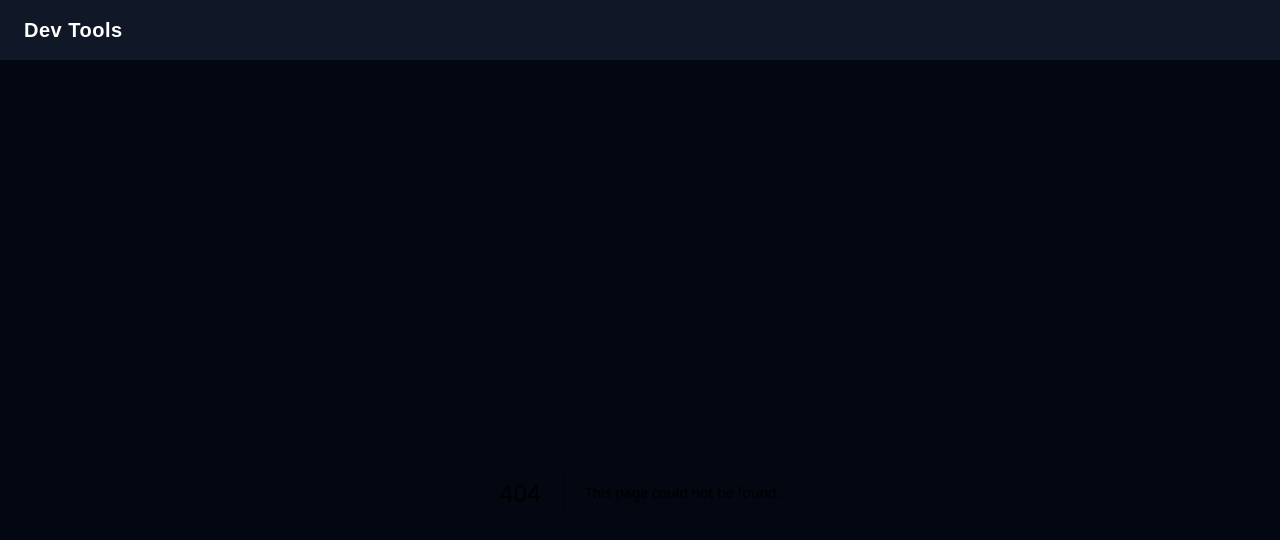
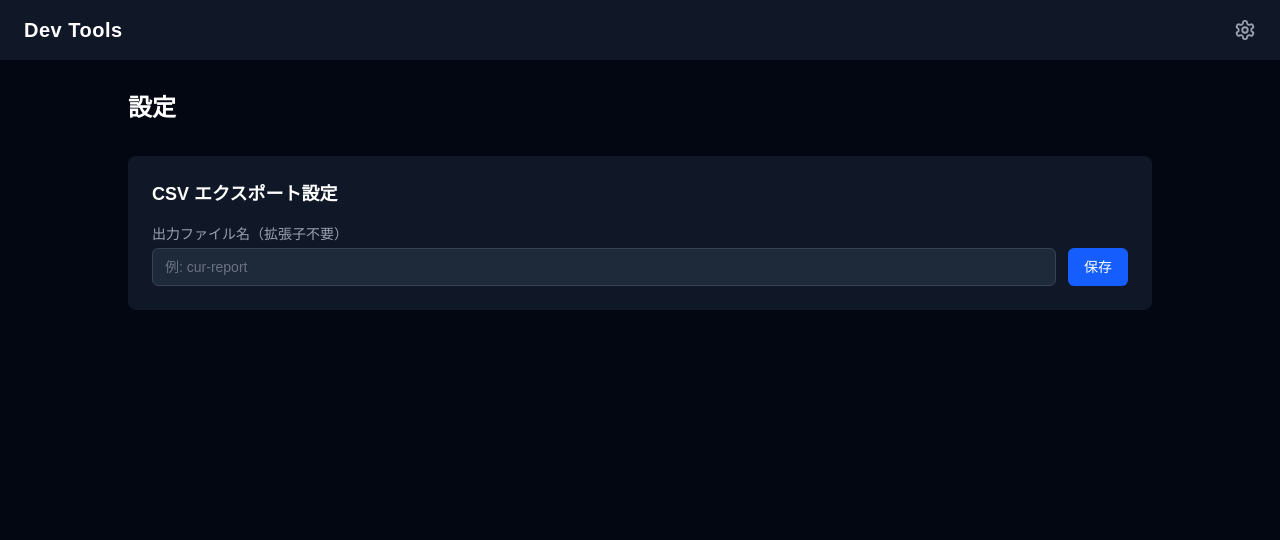
Before and after one commit to kandalog/dev-tools, a Next.js app: page /settings in a window 1280 px wide. Before the commit this address had no page. Shown: the top 540 px of the page. Built offline with nearby package versions, Linux system fonts and the light colour scheme.

Commit message:
feat: 設定ページ作成

```diff
--- a/app/components/Header.tsx
+++ b/app/components/Header.tsx
@@ -2,12 +2,35 @@ import Link from "next/link";
 
 export default function Header() {
   return (
-    <header className="bg-gray-900 text-white px-6 py-4 shadow-lg">
+    <header className="bg-gray-900 text-white px-6 py-4 shadow-lg flex items-center justify-between">
       <h1>
-        <Link href="/" className="text-xl font-bold tracking-wide hover:text-gray-300">
+        <Link
+          href="/"
+          className="text-xl font-bold tracking-wide hover:text-gray-300"
+        >
           Dev Tools
         </Link>
       </h1>
+      <Link
+        href="/settings"
+        className="text-gray-400 hover:text-white transition-colors"
+        aria-label="設定"
+      >
+        <svg
+          xmlns="http://www.w3.org/2000/svg"
+          width="22"
+          height="22"
+          viewBox="0 0 24 24"
+          fill="none"
+          stroke="currentColor"
+          strokeWidth="2"
+          strokeLinecap="round"
+          strokeLinejoin="round"
+        >
+          <path d="M12.22 2h-.44a2 2 0 0 0-2 2v.18a2 2 0 0 1-1 1.73l-.43.25a2 2 0 0 1-2 0l-.15-.08a2 2 0 0 0-2.73.73l-.22.38a2 2 0 0 0 .73 2.73l.15.1a2 2 0 0 1 1 1.72v.51a2 2 0 0 1-1 1.74l-.15.09a2 2 0 0 0-.73 2.73l.22.38a2 2 0 0 0 2.73.73l.15-.08a2 2 0 0 1 2 0l.43.25a2 2 0 0 1 1 1.73V20a2 2 0 0 0 2 2h.44a2 2 0 0 0 2-2v-.18a2 2 0 0 1 1-1.73l.43-.25a2 2 0 0 1 2 0l.15.08a2 2 0 0 0 2.73-.73l.22-.39a2 2 0 0 0-.73-2.73l-.15-.08a2 2 0 0 1-1-1.74v-.5a2 2 0 0 1 1-1.74l.15-.09a2 2 0 0 0 .73-2.73l-.22-.38a2 2 0 0 0-2.73-.73l-.15.08a2 2 0 0 1-2 0l-.43-.25a2 2 0 0 1-1-1.73V4a2 2 0 0 0-2-2z" />
+          <circle cx="12" cy="12" r="3" />
+        </svg>
+      </Link>
     </header>
   );
 }
--- /dev/null
+++ b/app/settings/page.tsx
@@ -0,0 +1,11 @@
+import { BaseTitle } from "@/app/components/BaseTitle";
+import { SettingsPage } from "@/features/settings/components/SettingsPage";
+
+export default function Page() {
+  return (
+    <>
+      <BaseTitle>設定</BaseTitle>
+      <SettingsPage />
+    </>
+  );
+}
--- a/features/cur-csv-generator/hooks/useCsvExport.ts
+++ b/features/cur-csv-generator/hooks/useCsvExport.ts
@@ -2,6 +2,7 @@
 
 import { AWS_CUR_RECORDS } from "@/features/cur-csv-generator/assets/cur-csv-base";
 import { RowData } from "@/features/cur-csv-generator/types";
+import { getCsvFilename } from "@/lib/storage";
 
 // 行データをCUR形式のCSV文字列に変換する
 const buildCsvString = (rows: RowData[]): string => {
@@ -40,18 +41,30 @@ const createCsvBlob = (csv: string): Blob => {
   return new Blob([bom + csv], { type: "text/csv;charset=utf-8;" });
 };
 
+const resolveFilename = (): string => {
+  const stored = getCsvFilename();
+  if (stored) return stored;
+
+  alert(
+    "ファイル名が未設定です。\n設定ページから出力されるファイル名を変更できます。"
+  );
+  return "default";
+};
+
 export const useCsvExport = (rows: RowData[]) => {
   const generateCsv = () => {
+    const filename = resolveFilename();
     const blob = createCsvBlob(buildCsvString(rows));
-    downloadFile(blob, "cur-report.csv");
+    downloadFile(blob, `${filename}.csv`);
   };
 
   const generateGz = async () => {
+    const filename = resolveFilename();
     const blob = createCsvBlob(buildCsvString(rows));
     const cs = new CompressionStream("gzip");
     const compressedStream = blob.stream().pipeThrough(cs);
     const compressedBlob = await new Response(compressedStream).blob();
-    downloadFile(compressedBlob, "cur-report.csv.gz");
+    downloadFile(compressedBlob, `${filename}.csv.gz`);
   };
 
   return { generateCsv, generateGz };
--- /dev/null
+++ b/features/settings/components/SettingsPage.tsx
@@ -0,0 +1,44 @@
+"use client";
+
+import { useSettings } from "@/features/settings/hooks/useSettings";
+
+export const SettingsPage = () => {
+  const { csvFilename, setCsvFilenameState, saveCsvFilename, saved } =
+    useSettings();
+
+  return (
+    <div className="space-y-8">
+      <section className="rounded-lg bg-gray-900 p-6">
+        <h3 className="mb-4 text-lg font-semibold text-white">
+          CSV エクスポート設定
+        </h3>
+        <div className="space-y-4">
+          <div>
+            <label
+              htmlFor="csvFilename"
+              className="mb-1 block text-sm text-gray-400"
+            >
+              出力ファイル名（拡張子不要）
+            </label>
+            <div className="flex gap-3">
+              <input
+                id="csvFilename"
+                type="text"
+                value={csvFilename}
+                onChange={(e) => setCsvFilenameState(e.target.value)}
+                placeholder="例: cur-report"
+                className="flex-1 rounded-md border border-gray-700 bg-gray-800 px-3 py-2 text-sm text-white placeholder-gray-500 focus:border-blue-500 focus:outline-none"
+              />
+              <button
+                onClick={saveCsvFilename}
+                className="rounded-md bg-blue-600 px-4 py-2 text-sm font-medium text-white hover:bg-blue-700 transition-colors"
+              >
+                {saved ? "保存しました" : "保存"}
+              </button>
+            </div>
+          </div>
+        </div>
+      </section>
+    </div>
+  );
+};
--- /dev/null
+++ b/features/settings/hooks/useSettings.ts
@@ -0,0 +1,24 @@
+"use client";
+
+import { useState } from "react";
+import { getCsvFilename, setCsvFilename } from "@/lib/storage";
+
+export const useSettings = () => {
+  const [csvFilename, setCsvFilenameState] = useState(
+    () => getCsvFilename() ?? ""
+  );
+  const [saved, setSaved] = useState(false);
+
+  const saveCsvFilename = () => {
+    setCsvFilename(csvFilename.trim());
+    setSaved(true);
+    setTimeout(() => setSaved(false), 2000);
+  };
+
+  return {
+    csvFilename,
+    setCsvFilenameState,
+    saveCsvFilename,
+    saved,
+  };
+};
--- /dev/null
+++ b/lib/storage.ts
@@ -0,0 +1,13 @@
+const STORAGE_KEYS = {
+  CSV_FILENAME: "settings:csvFilename",
+} as const;
+
+export const getCsvFilename = (): string | null => {
+  if (typeof window === "undefined") return null;
+  return localStorage.getItem(STORAGE_KEYS.CSV_FILENAME) || null;
+};
+
+export const setCsvFilename = (name: string): void => {
+  if (typeof window === "undefined") return;
+  localStorage.setItem(STORAGE_KEYS.CSV_FILENAME, name);
+};
```
